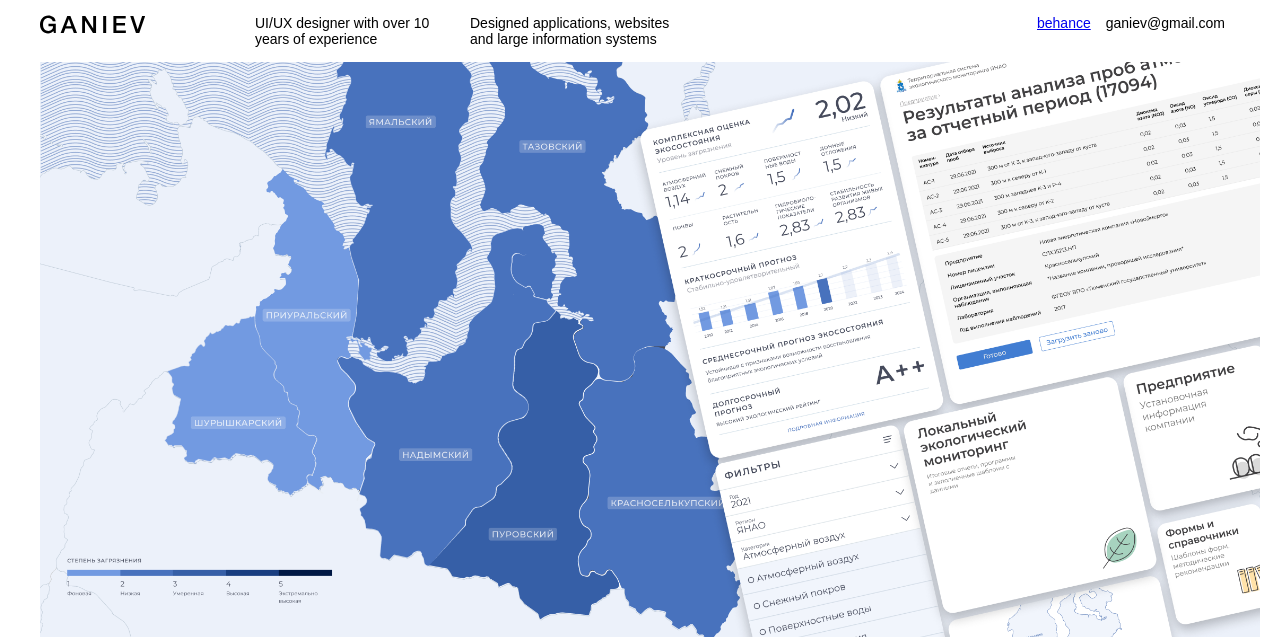
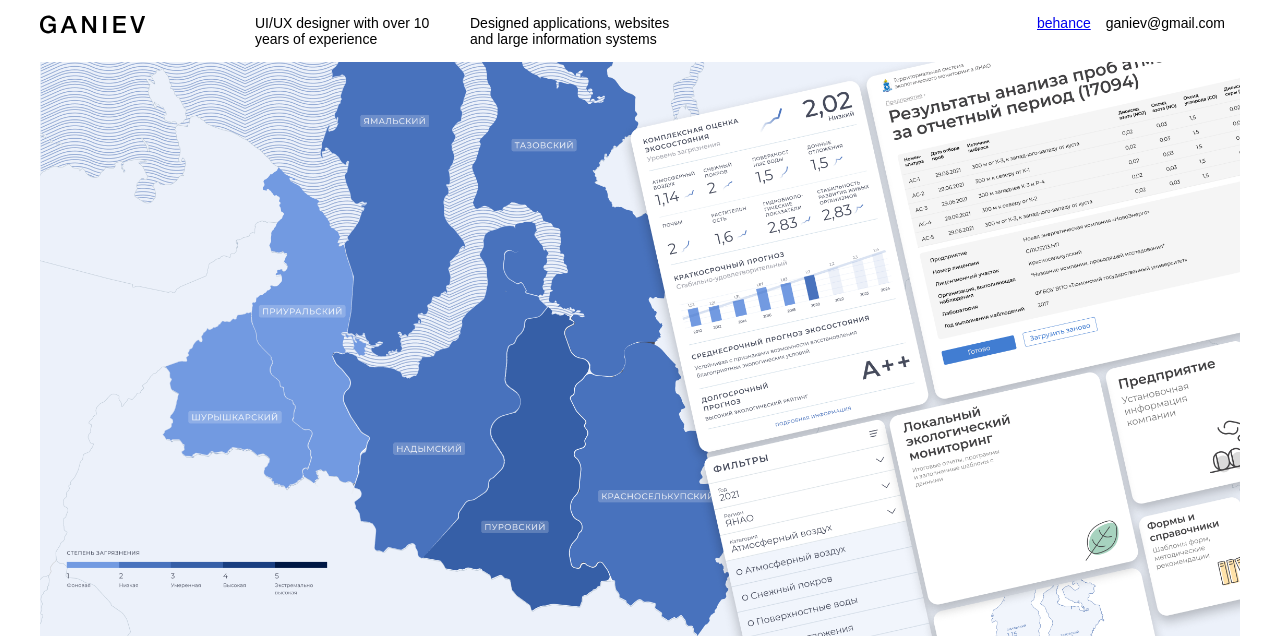
Before and after one commit to nemezide/ganiev.space, a plain HTML site: page index.html in a window 1280 px wide. Shown: the top 637 px of the page. Drawn offline with Linux system fonts and the light colour scheme.

Commit message:
fixed width

```diff
--- a/main.css
+++ b/main.css
@@ -42,12 +42,14 @@ body {
 .wrapper{
 padding: 0 40px 0 40px;
 margin: 0 auto;
+box-sizing: border-box;
 }
 .works{
 	display: grid;
-	grid-template-columns:50% 50%;
+	grid-template-columns: repeat(2, 1fr);
 	grid-row-gap: 40px;
 	grid-column-gap: 20px;
+	margin-bottom: 30px;
 }
 .work__item{
   	position: relative;
```
